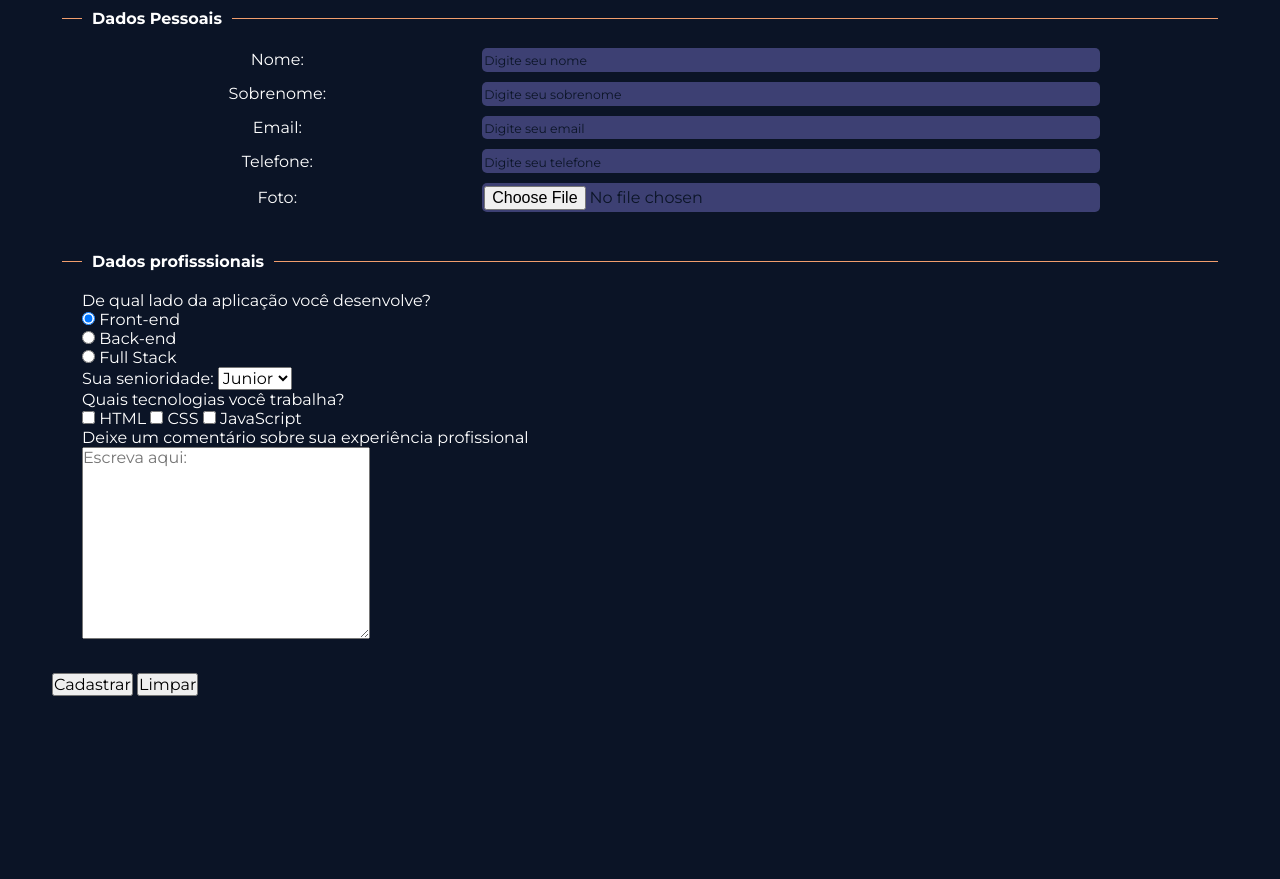
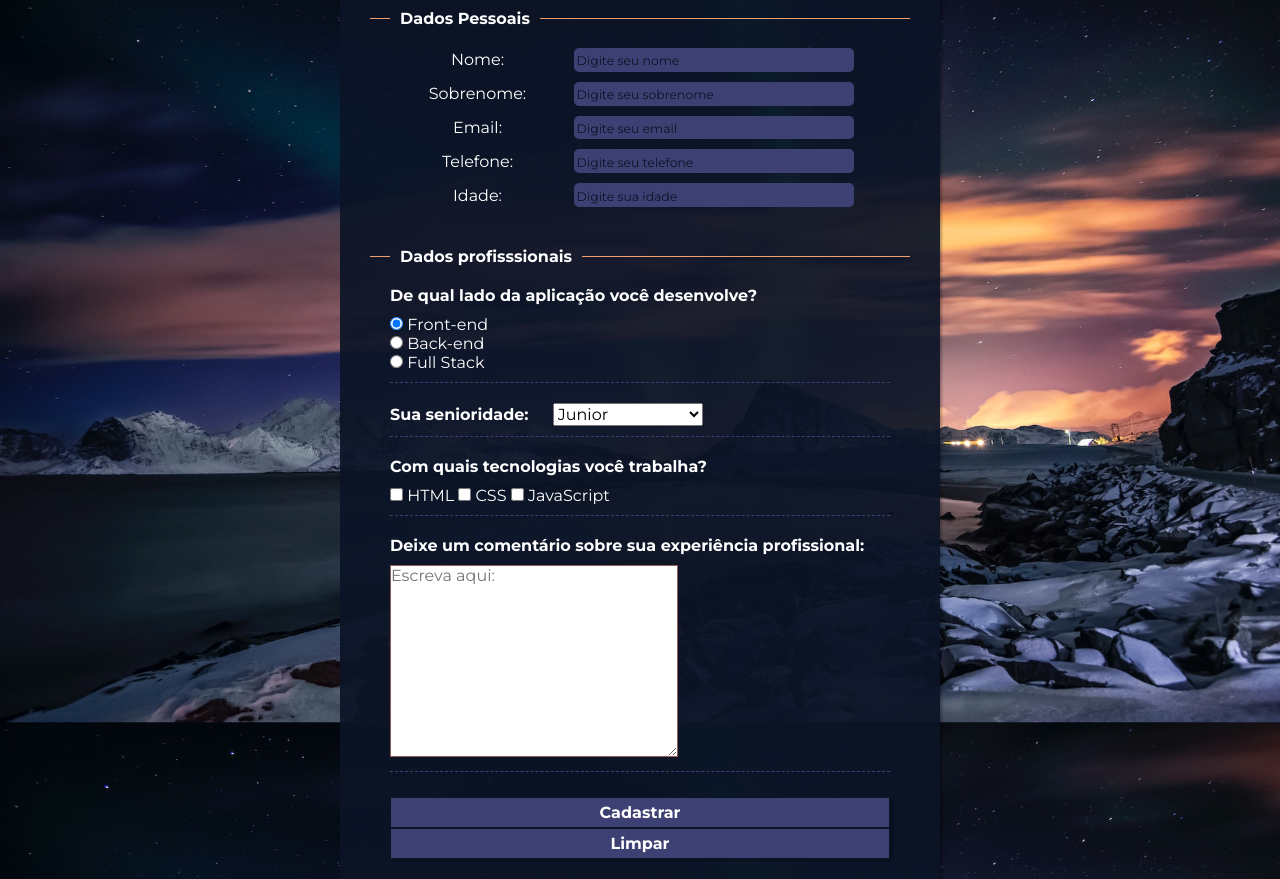
Before and after one commit to allanfpcruz/cadastro-devs, a plain HTML site: page index.html in a window 1280 px wide. Shown: the part 123-1002 px from the top of the page. Before the commit the page ends 839 px from the top, so only its background shows below. Drawn offline with Linux system fonts and the light colour scheme.

Commit message:
finalização da área de cadastros

```diff
--- /dev/null
+++ b/estilos/media-query.css
@@ -0,0 +1,24 @@
+@charset "UTF-8";
+
+:root {
+    --cor01: #3d4073;
+    --cor02: #0b1426;
+    --cor03: #965f5c;
+    --cor04: #f29e6d;
+
+    --font01: 'Montserrat', sans-serif;
+    --font02: 'Josefin-Sans', serif;
+}
+
+@media screen and (min-width: 768px){
+    body {
+        background: var(--cor02) url(../imagens/background.jpg) no-repeat center bottom fixed;
+        background-size: cover;
+    }
+
+    #container {
+        max-width: 600px;
+        background-color:#0b1426ec;
+        box-shadow: 2px 2px 2px rgba(0, 0, 0, 0.26);
+    }
+}
--- a/estilos/style.css
+++ b/estilos/style.css
@@ -85,7 +85,6 @@ fieldset legend {
 .input-pessoal input::placeholder {
     color: var(--cor02);
     font-size: 0.775em;
-    padding: 1em 0 1em 0;
     display: inline-block;
 }
 
@@ -94,3 +93,70 @@ fieldset legend {
     border: none;
     background-color: var(--cor03);
 }
+
+input[type="file"]::file-selector-button {
+    background-color: var(--cor02);
+    border: none;
+    color: #3d4073;
+    font-size: 0.775em;
+    padding: 5px;
+    border-radius: 5px;
+    display: inline-block;
+    cursor: pointer;
+}
+
+input[type="file"]::file-selector-button:hover {
+    background-color: var(--cor03);
+    color: var(--cor02);
+}
+
+/*dados pessoais*/
+
+.input-prof {
+    margin-bottom: 20px;
+    padding-bottom: 10px;
+    border-bottom: 1px dashed var(--cor01);
+}
+
+.quest {
+    font-weight: bold;
+    margin-bottom: 10px;
+}
+
+select {
+    margin-left: 20px;
+    width: 30%;
+}
+
+textarea#icoment {
+    margin-top: 10px;
+    overflow: auto;
+    border: 1px solid var(--cor03);
+}
+
+textarea#icoment:focus-within {
+    outline: none;
+    box-shadow: 2px 2px 2px rgba(0, 0, 0, 0.3);
+}
+
+#button-container {
+    margin: -25px 30px 0px 30px;
+}
+
+.button {
+    background-color: var(--cor01);
+    color: white;
+    border: 1px solid var(--cor02);
+    padding: 5px;
+    box-shadow: 2px 2px 2px rgba(0, 0, 0, 0.3);
+    cursor: pointer;
+    display: block;
+    width: 100%;
+    margin: auto;
+    font-weight: bold;
+}
+
+.button:hover {
+    background-color: var(--cor04);
+    color: var(--cor02);
+}
--- a/index.html
+++ b/index.html
@@ -7,6 +7,7 @@
     <link rel="preconnect" href="https://fonts.gstatic.com" crossorigin>
     <link href="https://fonts.googleapis.com/css2?family=Josefin+Sans:wght@400;700&family=Montserrat:wght@400;700;800&display=swap" rel="stylesheet">
     <link rel="stylesheet" href="estilos/style.css">
+    <link rel="stylesheet" href="estilos/media-query.css">
     <title>Cadastro Dev's</title>
 </head>
 <body>
@@ -32,18 +33,18 @@
                         <input type="email" name="email" id="iemail" placeholder="Digite seu email" autocomplete="email">
                     </div>
                     <div class="input-pessoal">
-                        <label for="i-tel">Telefone:</label>
+                        <label for="itel">Telefone:</label>
                         <input type="tel" name="tel" id="itel" placeholder="Digite seu telefone" autocomplete="tel" pattern="^\(\d{2}\)\d{4,5}-\d{4}$">
                     </div>
                     <div class="input-pessoal">
-                        <label for="iphoto">Foto:</label>
-                        <input type="file" name="photo" id="iphoto">
+                        <label for="iidade">Idade:</label>
+                        <input type="number" name="idade" id="iidade" placeholder="Digite sua idade">
                     </div>
                 </fieldset>
                 <fieldset id="dados-profissionais">
                     <legend>Dados profisssionais</legend>
-                    <div id="radios">
-                        <p>De qual lado da aplicação você desenvolve?</p>
+                    <div id="radios" class="input-prof">
+                        <p class="quest">De qual lado da aplicação você desenvolve?</p>
                         <input type="radio" name="lado" id="ifront-end" value="front" checked>
                         <label for="ifront-end">Front-end</label> <br>
                         <input type="radio" name="lado" id="iback-end" value="back">
@@ -51,16 +52,16 @@
                         <input type="radio" name="lado" id="ifull-stack" value="full">
                         <label for="ifull-stack">Full Stack</label>
                     </div>
-                    <div id="senioridade">
-                        <label for="isen">Sua senioridade:</label>
+                    <div id="senioridade" class="input-prof">
+                        <label for="isen" class="quest">Sua senioridade:</label>
                         <select name="sen" id="isen">
                             <option value="jun" selected>Junior</option>
                             <option value="ple">Pleno</option>
                             <option value="sen">Sênior</option>
                         </select>
                     </div>
-                    <div id="tecs">
-                        <p>Quais tecnologias você trabalha?</p>
+                    <div id="tecs" class="input-prof">
+                        <p class="quest">Com quais tecnologias você trabalha?</p>
                         <input type="checkbox" name="html" id="ihtml">
                         <label for="ihtml">HTML</label>
                         <input type="checkbox" name="css" id="icss">
@@ -68,13 +69,15 @@
                         <input type="checkbox" name="js" id="ijs">
                         <label for="ijs">JavaScript</label>
                     </div>
-                    <div id="coment">
-                        <label for="icoment">Deixe um comentário sobre sua experiência profissional</label> <br>
+                    <div id="coment" class="input-prof">
+                        <label for="icoment" class="quest">Deixe um comentário sobre sua experiência profissional:</label> <br>
                         <textarea name="coment" id="icoment" cols="30" rows="10" placeholder="Escreva aqui: "></textarea>
                     </div>
                 </fieldset>
-                <input type="submit" value="Cadastrar" class="botao">
-                <input type="reset" value="Limpar" class="botao">
+                <div id="button-container">
+                    <input type="submit" value="Cadastrar" class="button">
+                    <input type="reset" value="Limpar" class="button">
+                </div>
             </form>
         </div>
         <div id="card">
```
Also changed, not shown: imagens/background.jpg (added).
